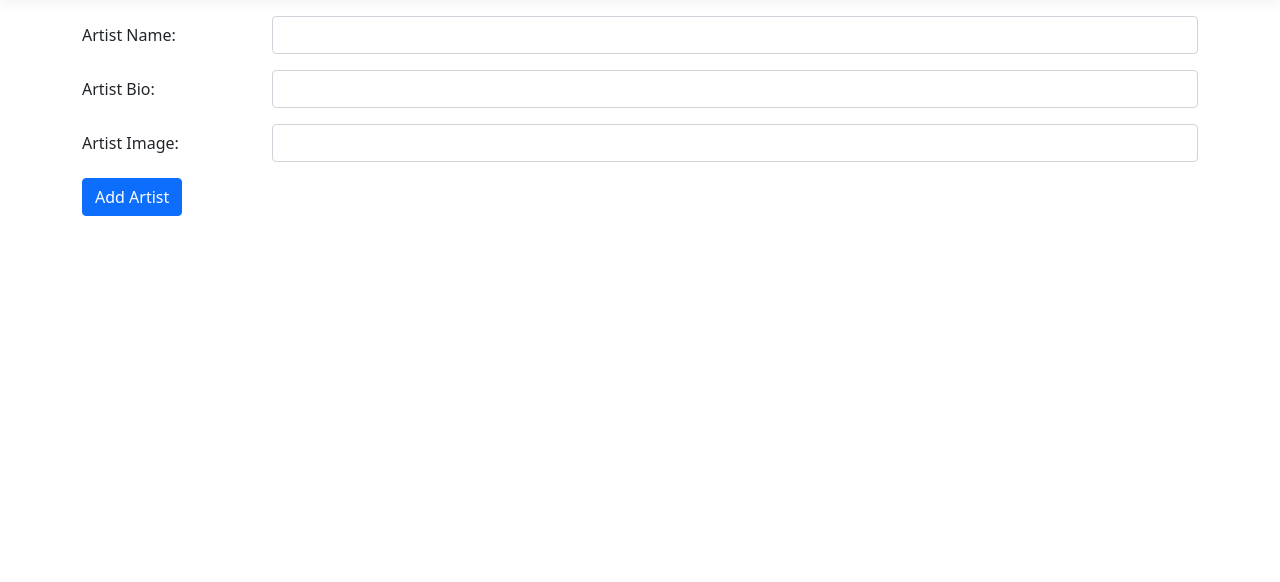
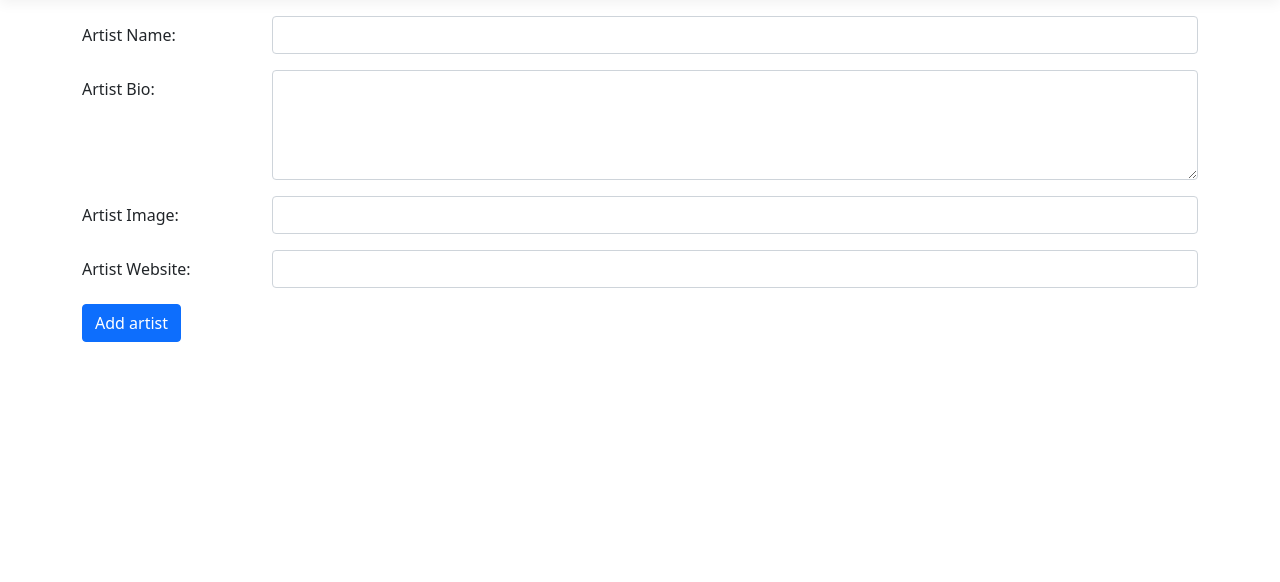
Before and after one commit to A-Cao128/RecordCollection-CSCI3302, an ASP.NET Core app: page /Artists/AddArtist in a window 1280 px wide. Shown: the part 57-639 px from the top of the page. Run offline with ASP.NET Core 8, Linux system fonts and the light colour scheme; style sheets or scripts are compiled from the project's sources; some libraries are stand-ins or nearby versions.

Commit message:
Updated Artist pages to match class example

```diff
--- a/RecordCollectionUI/Pages/Artists/AddArtist.cshtml
+++ b/RecordCollectionUI/Pages/Artists/AddArtist.cshtml
@@ -2,27 +2,35 @@
 @model RecordCollectionUI.Pages.Artists.AddArtistModel
 @{
 }
+
 <form method="post">
     <div class="row mb-3">
+        <!--mb stands for margin bottom; you can change this value-->
         <label for="inputArtistName" class="col-sm-2 col-form-label">Artist Name:</label>
         <div class="col-sm-10">
-            <input type="text" class="form-control" id="inputArtistName" />
+            <input type="text" id="inputArtistName" class="form-control" asp-for="@Model.NewArtist.ArtistName" />
         </div>
     </div>
-
     <div class="row mb-3">
+        <!--mb stands for margin bottom; you can change this value-->
         <label for="inputArtistBio" class="col-sm-2 col-form-label">Artist Bio:</label>
         <div class="col-sm-10">
-            <input type="text" class="form-control" id="inputArtistBio" />
+            <textarea rows="4" type="text" id="inputArtistBio" class="form-control" asp-for="NewArtist.ArtistBio"> </textarea>
         </div>
     </div>
-
     <div class="row mb-3">
+        <!--mb stands for margin bottom; you can change this value-->
         <label for="inputArtistImage" class="col-sm-2 col-form-label">Artist Image:</label>
         <div class="col-sm-10">
-            <input type="text" class="form-control" id="inputArtistName" />
+            <input type="text" id="inputArtistImage" class="form-control" asp-for="NewArtist.ArtistImageURL" />
         </div>
     </div>
-
-    <button type="submit" class="btn btn-primary">Add Artist</button>
+    <div class="row mb-3">
+        <!--mb stands for margin bottom; you can change this value-->
+        <label for="inputArtistWebsite" class="col-sm-2 col-form-label">Artist Website:</label>
+        <div class="col-sm-10">
+            <input type="text" id="inputArtistWebsite" class="form-control" asp-for="NewArtist.ArtistWebsite" />
+        </div>
+    </div>
+    <button type="submit" class="btn btn-primary">Add artist</button>
 </form>
--- a/RecordCollectionUI/Pages/Artists/AddArtist.cshtml.cs
+++ b/RecordCollectionUI/Pages/Artists/AddArtist.cshtml.cs
@@ -1,12 +1,10 @@
 using Microsoft.AspNetCore.Mvc;
 using Microsoft.AspNetCore.Mvc.RazorPages;
+using Microsoft.Data.SqlClient;
 using RecordCollectionUI.Models;
-using Microsoft.Data.SqlClient;
-using System.Data.SqlTypes;
 
 namespace RecordCollectionUI.Pages.Artists
 {
-
     public class AddArtistModel : PageModel
     {
         [BindProperty]
@@ -14,9 +12,57 @@ namespace RecordCollectionUI.Pages.Artists
         public Artist NewArtist { get; set; } = new Artist();
         public void OnGet()
         {
+
         }
-        public void OnPost() {
 
+        public IActionResult OnPost()
+        {
+            //Capture user input and add a new artist to the database
+            /*
+             * 1. Create a connection to the database server
+             * using the connection string stored in appsettings.json
+             *    Create an SQL connection object
+             * 2. Write the SQL query to insert data
+             * INSERT INTO Artist(ArtistName, ArtistBio, ArtistImageURL, ArtistWebsite)
+             * VALUES (@artistName, @artistBio, @artistImageURL, @artistWebsite)
+             * 3. Create a command to use the query
+             *    Command includes query string and the relevant connections
+             * 4. Open the connection
+             * 5. Execute the command object
+             * 6. Close the connection
+             */
+            //step 1
+            if (ModelState.IsValid)
+            {
+                using (SqlConnection conn = new SqlConnection(DBHelper.GetConnectionString()))
+                {
+                    //step 2
+                    string sql = "INSERT INTO Artist(ArtistName, ArtistBio, ArtistImageURL, ArtistWebsite)" +
+                        "VALUES (@artistName, @artistBio, @artistImageURL, @artistWebsite)";
+                    //step 3
+                    //SqlCommand cmd = new SqlCommand();
+                    //cmd.CommandText = sql;
+                    //cmd.Connection = conn;
+                    //Above 3 lines is the same as the one below line
+                    SqlCommand cmd = new SqlCommand(sql, conn);
+                    cmd.Parameters.AddWithValue("@artistName", NewArtist.ArtistName);
+                    cmd.Parameters.AddWithValue("@artistBio", NewArtist.ArtistBio);
+                    cmd.Parameters.AddWithValue("@artistImageURL", NewArtist.ArtistImageURL);
+                    cmd.Parameters.AddWithValue("@artistWebsite", NewArtist.ArtistWebsite);
+
+                    //step 4
+                    conn.Open();
+                    //step 5
+                    cmd.ExecuteNonQuery();
+                    //ExecuteNonQuery executes without caring about result
+                    //Insert and delete usually use these
+                    //ExecuteReader
+                    //Select uses this
+                }//using this block you don't need conn.Close() since it will close automatically
+                return RedirectToPage("Index"); //redirect to Artists/Index.cshtml
+            }
+            return Page();
+            //else statement
         }
     }
 }
```
Also changed, not shown: RecordCollectionUI/Pages/Artists/Index.cshtml (+44 -0 lines), RecordCollectionUI/Pages/Artists/Index.cshtml.cs (+50 -0 lines).
